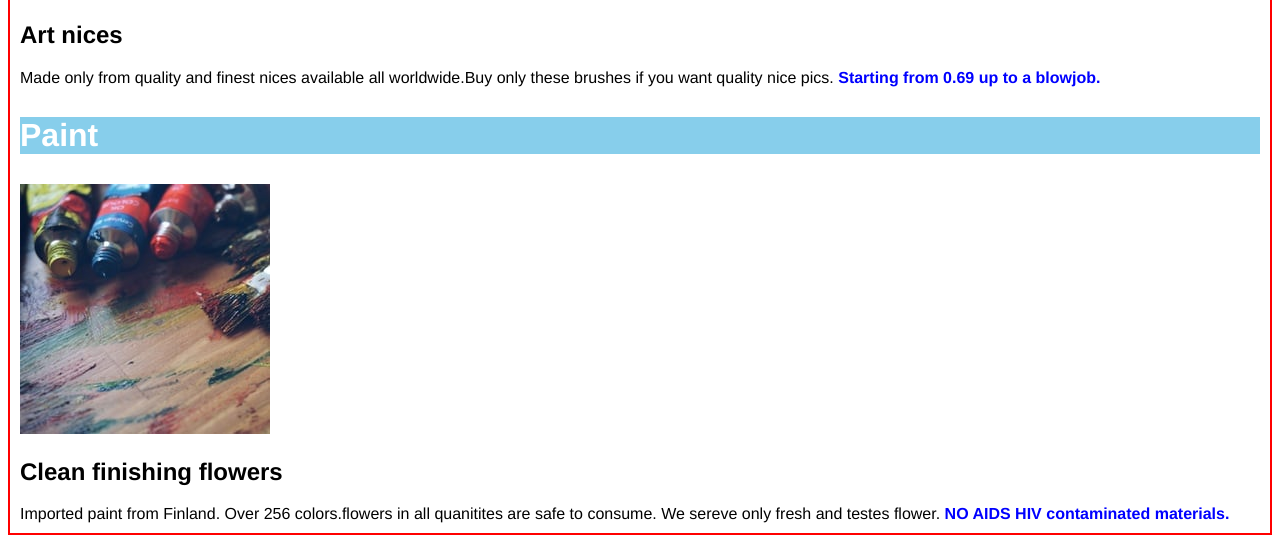
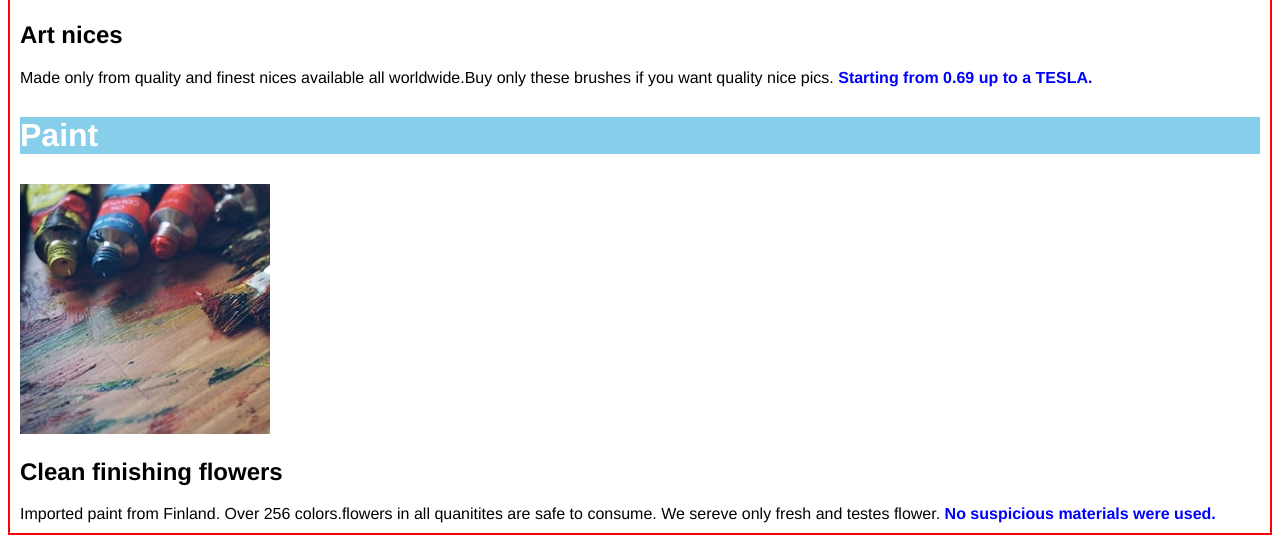
Before and after one commit to htmlrulez/OffPlatformProjectDasmotosArts-Crafts, a plain HTML site: page index.html in a window 1280 px wide. Shown: the part 1082-1622 px from the top of the page. Drawn offline with Linux system fonts and the light colour scheme.

Commit message:
marginal error corrections

```diff
--- a/index.html
+++ b/index.html
@@ -37,7 +37,7 @@
         </p>
         <p>
             Made only from quality and finest nices available all worldwide.Buy only these brushes if you want quality
-            nice pics.<span> Starting from 0.69 up to a blowjob.</span>
+            nice pics.<span> Starting from 0.69 up to a TESLA.</span>
         </p>
         <article class="paint">
             <h2>Paint</h2>
@@ -50,7 +50,7 @@
         </p>
         <p>
             Imported paint from Finland. Over 256 colors.flowers in all quanitites are safe to consume. We sereve only
-            fresh and testes flower. <span>NO AIDS HIV contaminated materials.</span></span></h6>
+            fresh and testes flower. <span>No suspicious materials were used.</span></span></h6>
         </p>
 
     </main>
```
